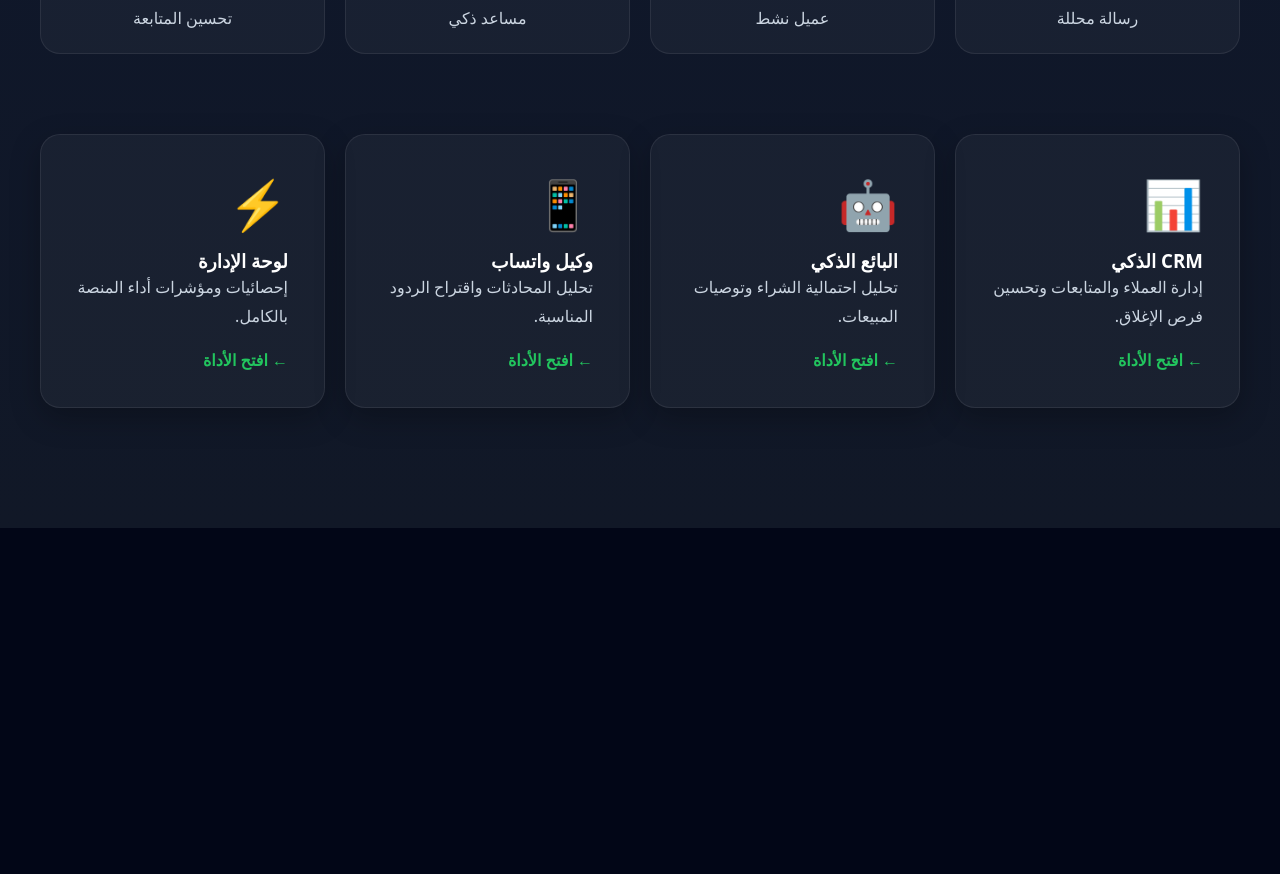
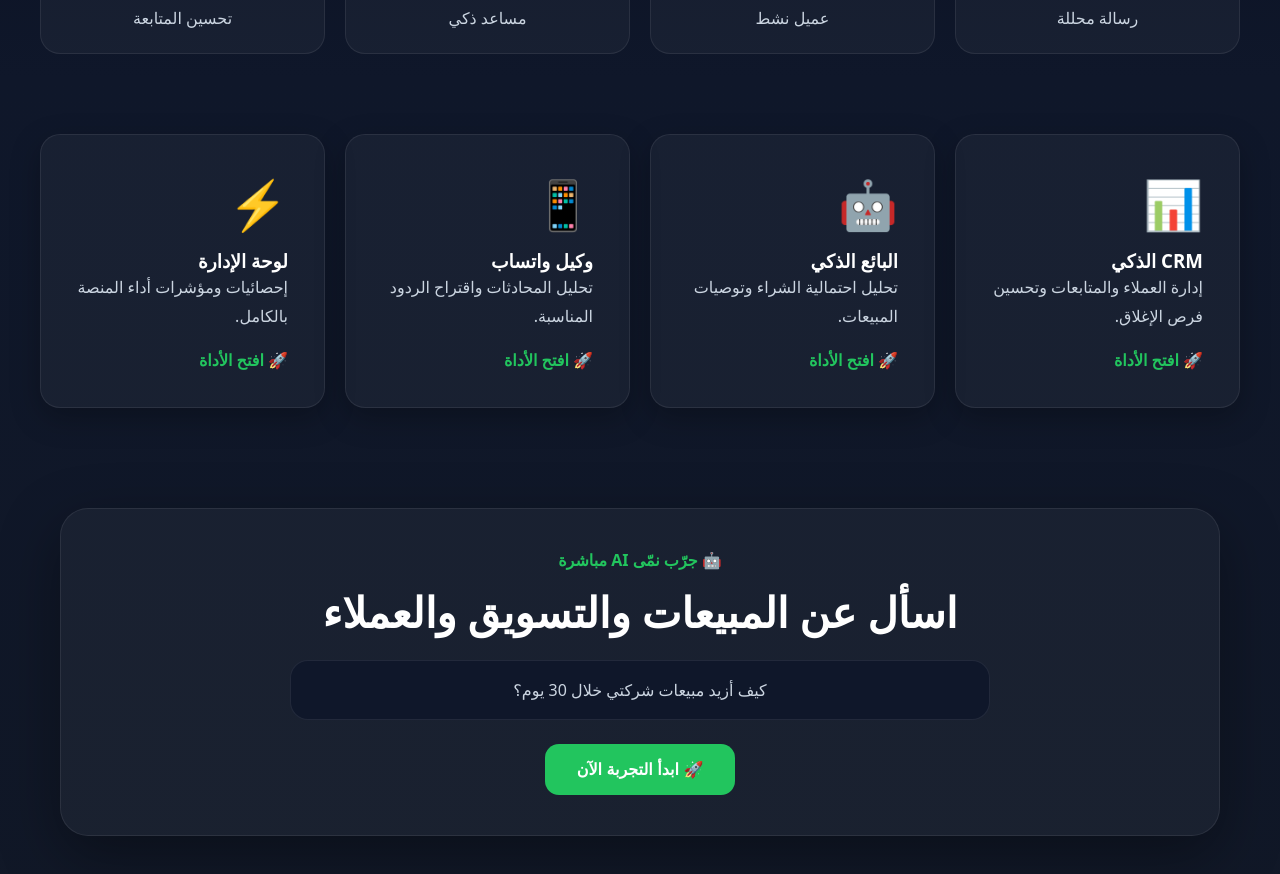
Before and after one commit to namma-ai-sa/namma-ai, a Next.js app: page / in a window 1280 px wide. Shown: the part 900-1774 px from the top of the page. Before the commit the page ends 1428 px from the top, so only its background shows below. Built offline with nearby package versions, Linux system fonts and the light colour scheme.

Commit message:
landing live demo section

```diff
--- a/app/page.jsx
+++ b/app/page.jsx
@@ -259,7 +259,8 @@ export default function HomePage() {
                   padding: "36px",
                   cursor: "pointer",
                   transition: "all .2s ease",
-                  boxShadow: "0 10px 30px rgba(0,0,0,.25)"
+                  boxShadow: "0 10px 30px rgba(0,0,0,.25)",
+                  transform: "translateY(0)"
                 }}
               >
                 <div
@@ -289,10 +290,79 @@ export default function HomePage() {
                     fontWeight: "700",
                   }}
                 >
-                  ← افتح الأداة
+                  🚀 افتح الأداة
                 </div>
               </div>
             ))}
+          </div>
+        </section>
+
+        <section
+          style={{
+            maxWidth: "1200px",
+            margin: "100px auto",
+            padding: "0 20px",
+          }}
+        >
+          <div
+            style={{
+              background: "rgba(255,255,255,.04)",
+              border: "1px solid rgba(255,255,255,.08)",
+              borderRadius: "28px",
+              padding: "40px",
+              textAlign: "center",
+              boxShadow: "0 20px 60px rgba(0,0,0,.35)",
+            }}
+          >
+            <div
+              style={{
+                color: "#22c55e",
+                fontWeight: "700",
+                marginBottom: "12px",
+              }}
+            >
+              🤖 جرّب نمّى AI مباشرة
+            </div>
+
+            <h2
+              style={{
+                fontSize: "42px",
+                marginBottom: "20px",
+              }}
+            >
+              اسأل عن المبيعات والتسويق والعملاء
+            </h2>
+
+            <div
+              style={{
+                maxWidth: "700px",
+                margin: "0 auto",
+                background: "#0f172a",
+                border: "1px solid rgba(255,255,255,.08)",
+                borderRadius: "18px",
+                padding: "18px",
+                color: "#cbd5e1",
+              }}
+            >
+              كيف أزيد مبيعات شركتي خلال 30 يوم؟
+            </div>
+
+            <button
+              onClick={() => router.push("/guest")}
+              style={{
+                marginTop: "24px",
+                background: "#22c55e",
+                color: "white",
+                border: "none",
+                borderRadius: "14px",
+                padding: "16px 32px",
+                cursor: "pointer",
+                fontWeight: "700",
+                fontSize: "16px",
+              }}
+            >
+              🚀 ابدأ التجربة الآن
+            </button>
           </div>
         </section>
       </main>
```
